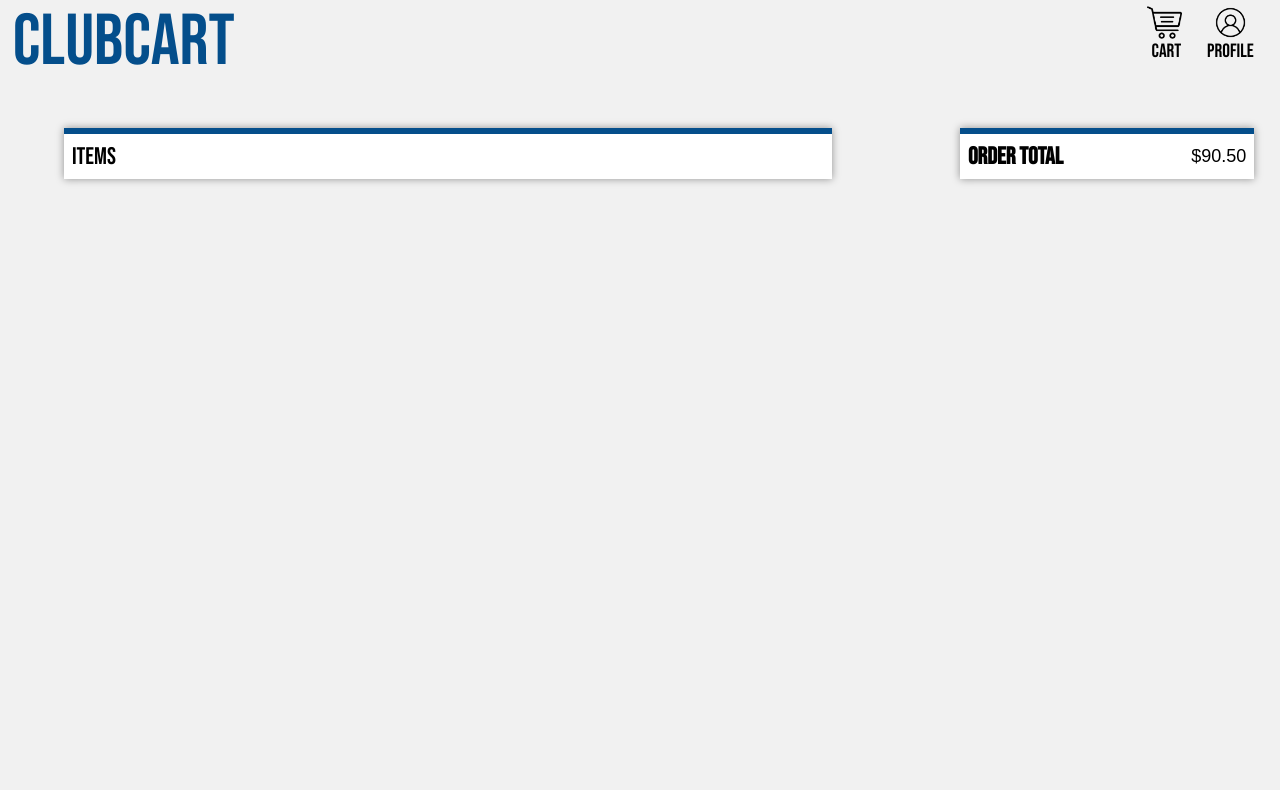
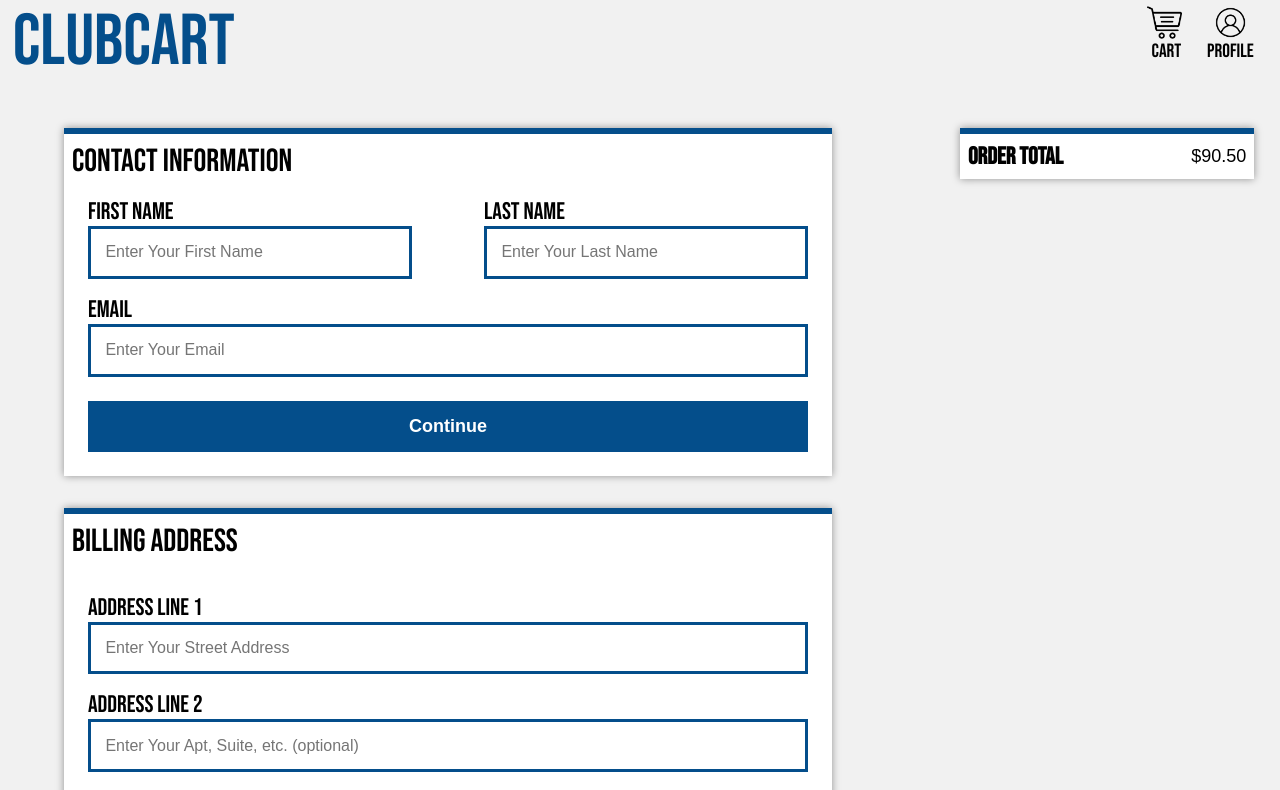
Before and after one commit to PraneethO/clubcart, a Next.js app in the folder club-cart/: page /pages/payment in a window 1280 px wide. Shown: the top 790 px of the page. Built offline with nearby package versions, Linux system fonts and the light colour scheme.

Commit message:
did shit

```diff
--- a/club-cart/src/app/page.module.css
+++ b/club-cart/src/app/page.module.css
@@ -135,11 +135,11 @@
   border-radius: 0.3rem;
 
   font-size: 1rem;
-  font-family: Montserrat, sans-serif;
+  font-family: bebas-neue-pro, sans-serif;
 }
 
 .inputField::placeholder {
-  font-family: Montserrat, sans-serif;
+  font-family: bebas-neue-pro, sans-serif;
 }
 
 .inputButton {
@@ -188,7 +188,7 @@
   border-bottom-right-radius: 0.25rem;
   padding: 1% 0 1% 0;
   text-align: center;
-  font-family: Montserrat, sans-serif;
+  font-family: bebas-neue-pro, sans-serif;
   font-weight: bold;
   font-size: 1.25rem;
 }
--- a/club-cart/src/app/pages/cart/page.module.css
+++ b/club-cart/src/app/pages/cart/page.module.css
@@ -391,7 +391,7 @@
     font-family: bebas-neue-pro, sans-serif;
     padding: 0.75rem;
 
-    background-color: #b3b3b3 !important;
+    background-color: #bfbfbf !important;
     color: black;
 
     /* --c: no-repeat linear-gradient(#000 0 0);
--- a/club-cart/src/app/pages/payment/page.module.css
+++ b/club-cart/src/app/pages/payment/page.module.css
@@ -85,27 +85,148 @@
     width: 100%;
 }
 
+.paymentProcessContainer {
+    display: flex;
+    flex-direction: column;
+    width: 60%;
+    height: fit-content;
+    margin-left: 5%;
+}
+
 .headerLabels {
     display: flex;
+    flex-direction: column;
     background-color: white;
     padding: .5rem;
-    width: 60%;
-
+    width: 100%;
+    height: fit-content;
     text-align: left;
 
-    font-size: 1.5rem;
-    margin-left: 5%;
+    font-size: 2rem;
+    border-top: #044e8b solid 6px;
+    box-shadow: 0 0 8px rgba(0, 0, 0, 0.4);
 
-    border-top: #044e8b solid 6px;
-
-    box-shadow: 0 0 8px rgba(0, 0, 0, 0.4);
+    margin-bottom: 2rem;
 }
 
-.orderTotalLabel {
+.infoContainer {
+    width: 100%;
+    height: fit-content;
+    padding: 1rem;
+    padding-top: 0rem;
+}
+
+.infoRow {
+    margin-top: 1rem;
     display: flex;
-    background-color: white;
-    padding: .5rem;
+    flex-direction: column;
+    width: 100%;
+    justify-content: space-between;
+}
+
+.descriptionContainer {
+    display: flex;
+    flex-direction: row;
+    justify-content: space-between;
+    width: 100%;
+}
+
+.firstNameDescription {
+    display: flex;
+    width: 45%;
+    font-size: 1.5rem;
+}
+
+.lastNameDescription {
+    display: flex;
+    width: 45%;
+    font-size: 1.5rem;
+}
+
+
+.nameInputContainer {
+    display: flex;
+    width: 100%;
+    flex-direction: row;
+    justify-content: space-between;
+}
+
+.nameInput {
+    display: flex;
+    width: 45%;
+    border: 3px #044e8b solid;
+    font-family: bebas-neue-pro, sans-serif;
+
+    padding: .9rem;
+    /* background-color: #f1f1f1; */
+
+    font-size: 1rem;
+    font-family: bebas-neue-pro, sans-serif;
+}
+
+.nameInput::placeholder {
+    font-family: bebas-neue-pro, sans-serif;
+}
+
+.description {
+    display: flex;
+    width: 100%;
+    font-size: 1.5rem;
+}
+
+.infoInput {
+    display: flex;
+    width: 100%;
+    border: 3px #044e8b solid;
+    font-family: bebas-neue-pro, sans-serif;
+
+    padding: .9rem;
+    /* background-color: #f1f1f1; */
+
+    font-size: 1rem;
+    font-family: bebas-neue-pro, sans-serif;
+}
+
+.continueButton {
+    margin-top: 1.5rem;
+    display: flex;
+    width: 100%;
+    border: solid 3px #044e8b;
+
+    background-color: #044e8b;
+    color: white;
+    font-weight: bold;
+    font-size: 1.125rem;
+    text-align: center;
+    justify-content: center;
+    font-family: bebas-neue-pro, sans-serif;
+    padding: 0.75rem;
+
+
+    -webkit-transform: perspective(1px) translateZ(0);
+    transform: perspective(1px) translateZ(0);
+    box-shadow: 0 0 1px rgba(0, 0, 0, 0);
+    -webkit-transition-duration: 0.3s;
+    transition-duration: 0.3s;
+    -webkit-transition-property: transform;
+    transition-property: transform;
+}
+
+.continueButton:hover, .continueButton:focus, .continueButton:active {
+    cursor: pointer;
+    -webkit-transform: scale(0.95);
+    transform: scale(0.95);
+}
+
+
+
+
+
+.rightContainer {
+    display: flex;
+    flex-direction: column;
     width: 23%;
+    height: fit-content;
 
     justify-self: right;
     align-self: right;
@@ -114,9 +235,17 @@
     font-size: 1.5rem;
     margin-left: 10%;
     margin-right: 2%;
+}
 
+.orderTotalLabel {
+    display: flex;
+    flex-direction: column;
+    background-color: white;
+    padding: .5rem;
+    width: 100%;
+
+    font-size: 1.5rem;
     border-top: #044e8b solid 6px;
-
     box-shadow: 0 0 8px rgba(0, 0, 0, 0.4);
 }
 
--- a/club-cart/src/app/pages/payment/page.tsx
+++ b/club-cart/src/app/pages/payment/page.tsx
@@ -24,10 +24,67 @@ export default function Payment() {
 
         <div className={styles.paymentContainer}>
             <div className={styles.paymentLabelsContainer}>
+                <div className={styles.paymentProcessContainer}>
                     <div className={styles.headerLabels}>
-                    Items
+                        Contact Information
+                        <div className={styles.infoContainer}>
+                            <div className={styles.infoRow}>
+                                <div className={styles.descriptionContainer}>
+                                    <div className={styles.firstNameDescription}>First Name</div>
+                                    <div className={styles.lastNameDescription}>Last Name</div>
+                                </div>
+                                <div className={styles.nameInputContainer}>
+                                    <input className={styles.nameInput} placeholder="Enter Your First Name" />
+                                    <input className={styles.nameInput} placeholder="Enter Your Last Name" />
+                                </div>
+                            </div>
+                            <div className={styles.infoRow}>
+                                <div className={styles.descriptionContainer}>
+                                    <div className={styles.description}>Email</div>
+                                </div>
+                                <input className={styles.infoInput} placeholder="Enter Your Email"></input>
+                            </div>
+                            <button className={styles.continueButton}>Continue</button>
+                        </div>
                     </div>
 
+                    <div className={styles.headerLabels}>
+                        Billing Address
+                        <div className={styles.infoRow}>
+                            <div className={styles.infoContainer}>
+                                <div className={styles.infoRow}>
+                                    <div className={styles.descriptionContainer}>
+                                        <div className={styles.description}>Address Line 1</div>
+                                    </div>
+                                    <input className={styles.infoInput} placeholder="Enter Your Street Address" />
+                                </div>
+
+                                <div className={styles.infoRow}>
+                                    <div className={styles.descriptionContainer}>
+                                        <div className={styles.description}>Address Line 2</div>
+                                    </div>
+                                    <input className={styles.infoInput} placeholder="Enter Your Apt, Suite, etc. (optional)" />
+                                </div>
+
+                                <div className={styles.infoRow}>
+                                    <div className={styles.descriptionContainer}>
+                                        <div className={styles.description}>ZIP Code Only (EX: 12345)</div>
+                                    </div>
+                                    <input className={styles.infoInput} placeholder="Enter Your ZIP Code" />
+                                </div>
+                            </div>
+                        </div>
+                    </div>
+
+                    <div className={styles.headerLabels}>
+                        Payment
+                        <div className={styles.infoContainer}>
+
+                        </div>
+                    </div>
+                </div>
+
+                <div className={styles.rightContainer}>
                     <div className={styles.orderTotalLabel}>
                         <div className={styles.feeContainer}>
                             <div className={styles.feeText}>
@@ -38,7 +95,7 @@ export default function Payment() {
                             </div>
                         </div>
                     </div>
-
+                </div>
             </div>
         </div>
 
```
Lines whose indentation alone changed are shown as unchanged.
